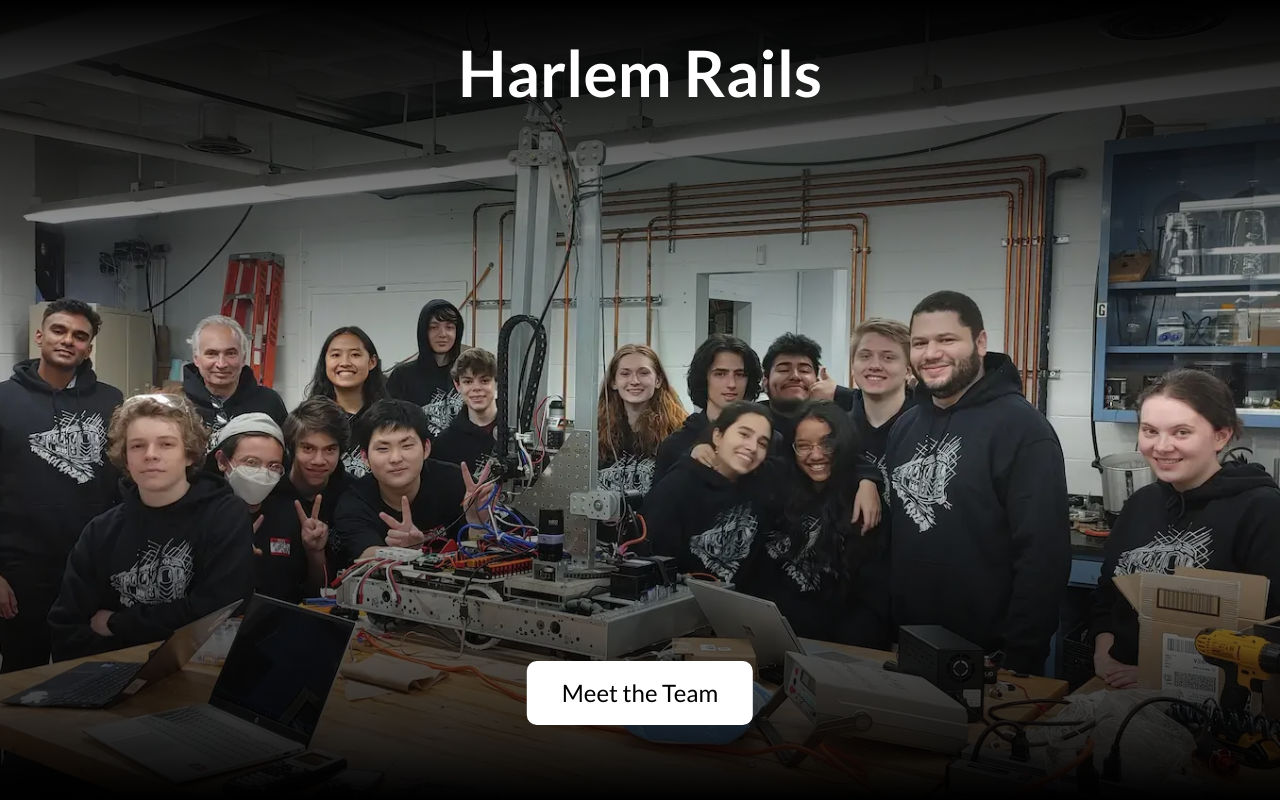
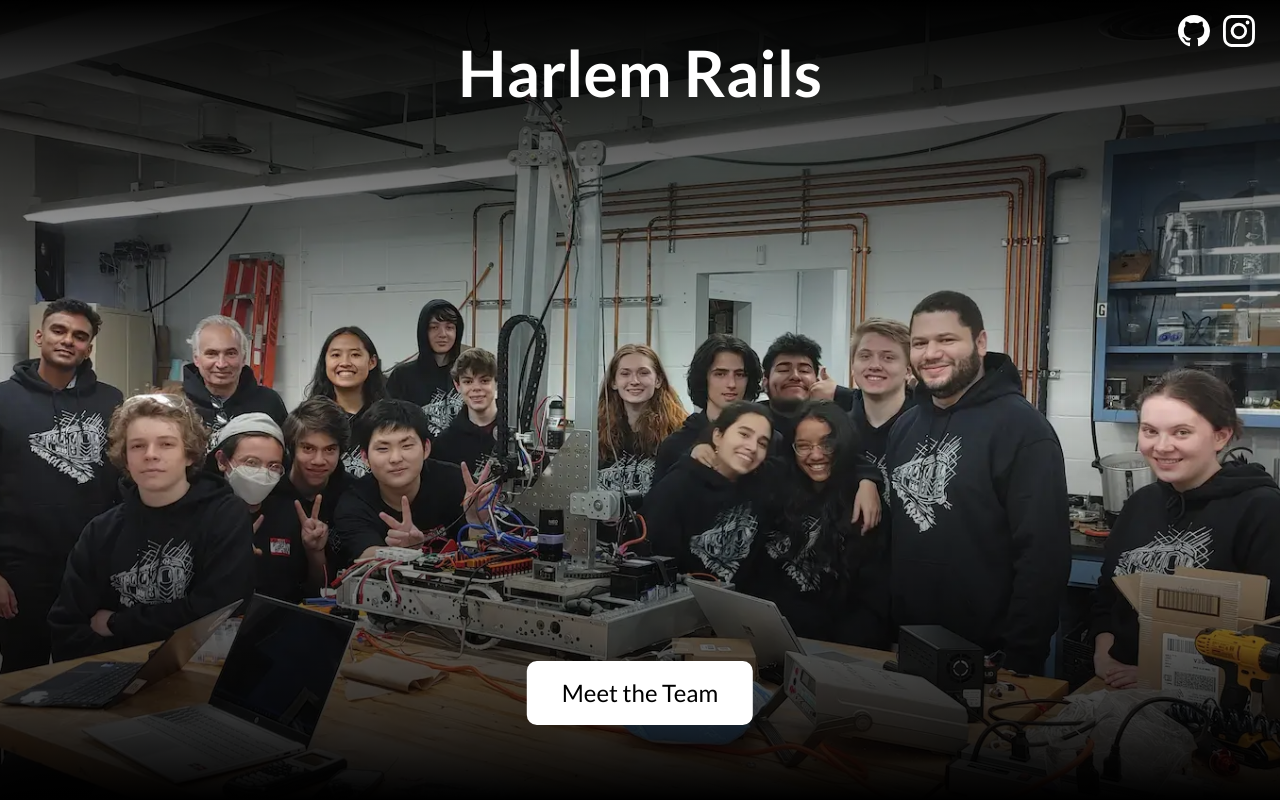
Before and after one commit to KalenShamy/Harlem-Rails, a SvelteKit app: page / in a window 1280 px wide. Shown: the top 800 px of the page. Built offline with nearby package versions, Linux system fonts and the light colour scheme.

Commit message:
add social links

```diff
--- a/src/routes/(landing)/+layout.svelte
+++ b/src/routes/(landing)/+layout.svelte
@@ -2,6 +2,18 @@
     <div class="imgGradient"></div>
     <img src="images/hero_background.webp" alt="">
     <h1>Harlem Rails</h1>
+    <div id="headerLinks">
+        <a href="https://github.com/Team9295" target="_blank">
+            <svg height="32" width="32" viewBox="0 0 16 16" version="1.1">
+                <path fill-rule="evenodd" d="M8 0C3.58 0 0 3.58 0 8c0 3.54 2.29 6.53 5.47 7.59.4.07.55-.17.55-.38 0-.19-.01-.82-.01-1.49-2.01.37-2.53-.49-2.69-.94-.09-.23-.48-.94-.82-1.13-.28-.15-.68-.52-.01-.53.63-.01 1.08.58 1.23.82.72 1.21 1.87.87 2.33.66.07-.52.28-.87.51-1.07-1.78-.2-3.64-.89-3.64-3.95 0-.87.31-1.59.82-2.15-.08-.2-.36-1.02.08-2.12 0 0 .67-.21 2.2.82.64-.18 1.32-.27 2-.27.68 0 1.36.09 2 .27 1.53-1.04 2.2-.82 2.2-.82.44 1.1.16 1.92.08 2.12.51.56.82 1.27.82 2.15 0 3.07-1.87 3.75-3.65 3.95.29.25.54.73.54 1.48 0 1.07-.01 1.93-.01 2.2 0 .21.15.46.55.38A8.013 8.013 0 0016 8c0-4.42-3.58-8-8-8z"></path>
+            </svg>
+        </a>
+        <a href="https://instagram.com/frc9295" target="_blank">
+            <svg height="32" width="32" viewBox="0 0 16 16" version="1.1">
+                <path d="M8 0C5.829 0 5.556.01 4.703.048 3.85.088 3.269.222 2.76.42a3.9 3.9 0 0 0-1.417.923A3.9 3.9 0 0 0 .42 2.76C.222 3.268.087 3.85.048 4.7.01 5.555 0 5.827 0 8.001c0 2.172.01 2.444.048 3.297.04.852.174 1.433.372 1.942.205.526.478.972.923 1.417.444.445.89.719 1.416.923.51.198 1.09.333 1.942.372C5.555 15.99 5.827 16 8 16s2.444-.01 3.298-.048c.851-.04 1.434-.174 1.943-.372a3.9 3.9 0 0 0 1.416-.923c.445-.445.718-.891.923-1.417.197-.509.332-1.09.372-1.942C15.99 10.445 16 10.173 16 8s-.01-2.445-.048-3.299c-.04-.851-.175-1.433-.372-1.941a3.9 3.9 0 0 0-.923-1.417A3.9 3.9 0 0 0 13.24.42c-.51-.198-1.092-.333-1.943-.372C10.443.01 10.172 0 7.998 0zm-.717 1.442h.718c2.136 0 2.389.007 3.232.046.78.035 1.204.166 1.486.275.373.145.64.319.92.599s.453.546.598.92c.11.281.24.705.275 1.485.039.843.047 1.096.047 3.231s-.008 2.389-.047 3.232c-.035.78-.166 1.203-.275 1.485a2.5 2.5 0 0 1-.599.919c-.28.28-.546.453-.92.598-.28.11-.704.24-1.485.276-.843.038-1.096.047-3.232.047s-2.39-.009-3.233-.047c-.78-.036-1.203-.166-1.485-.276a2.5 2.5 0 0 1-.92-.598 2.5 2.5 0 0 1-.6-.92c-.109-.281-.24-.705-.275-1.485-.038-.843-.046-1.096-.046-3.233s.008-2.388.046-3.231c.036-.78.166-1.204.276-1.486.145-.373.319-.64.599-.92s.546-.453.92-.598c.282-.11.705-.24 1.485-.276.738-.034 1.024-.044 2.515-.045zm4.988 1.328a.96.96 0 1 0 0 1.92.96.96 0 0 0 0-1.92m-4.27 1.122a4.109 4.109 0 1 0 0 8.217 4.109 4.109 0 0 0 0-8.217m0 1.441a2.667 2.667 0 1 1 0 5.334 2.667 2.667 0 0 1 0-5.334"/>
+            </svg>
+        </a>
+    </div>
     <a href="team" class="ButtonLink">Meet the Team</a>
 </section>
 <slot />
--- a/static/css/master.css
+++ b/static/css/master.css
@@ -27,9 +27,27 @@
 * {
     box-sizing: border-box;
 }
-*:focus-visible {
+
+a:focus-visible {
     outline: var(--pop) 2px solid;
     border-radius: 5px;
+}
+
+#headerLinks {
+    position: absolute;
+    top: 15px;
+    right: 15px;
+}
+#headerLinks > a {
+    transition: 0.25s;
+    color: white;
+    margin-right: 10px;
+}
+#headerLinks > a:hover {
+    color: var(--pop);
+}
+#headerLinks > a path {
+    fill: currentColor;
 }
 
 /* General */
```
Also changed, not shown: src/routes/(pages)/+layout.svelte (+12 -0 lines).
